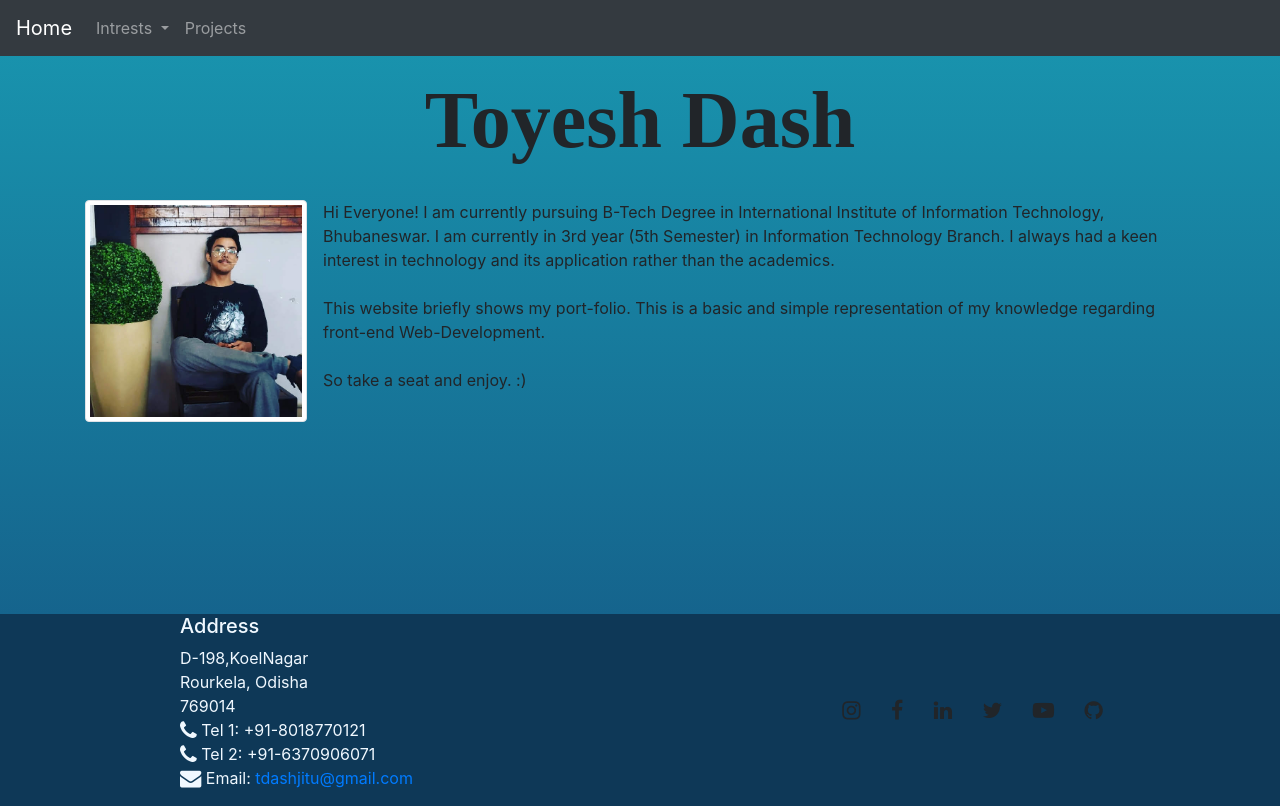
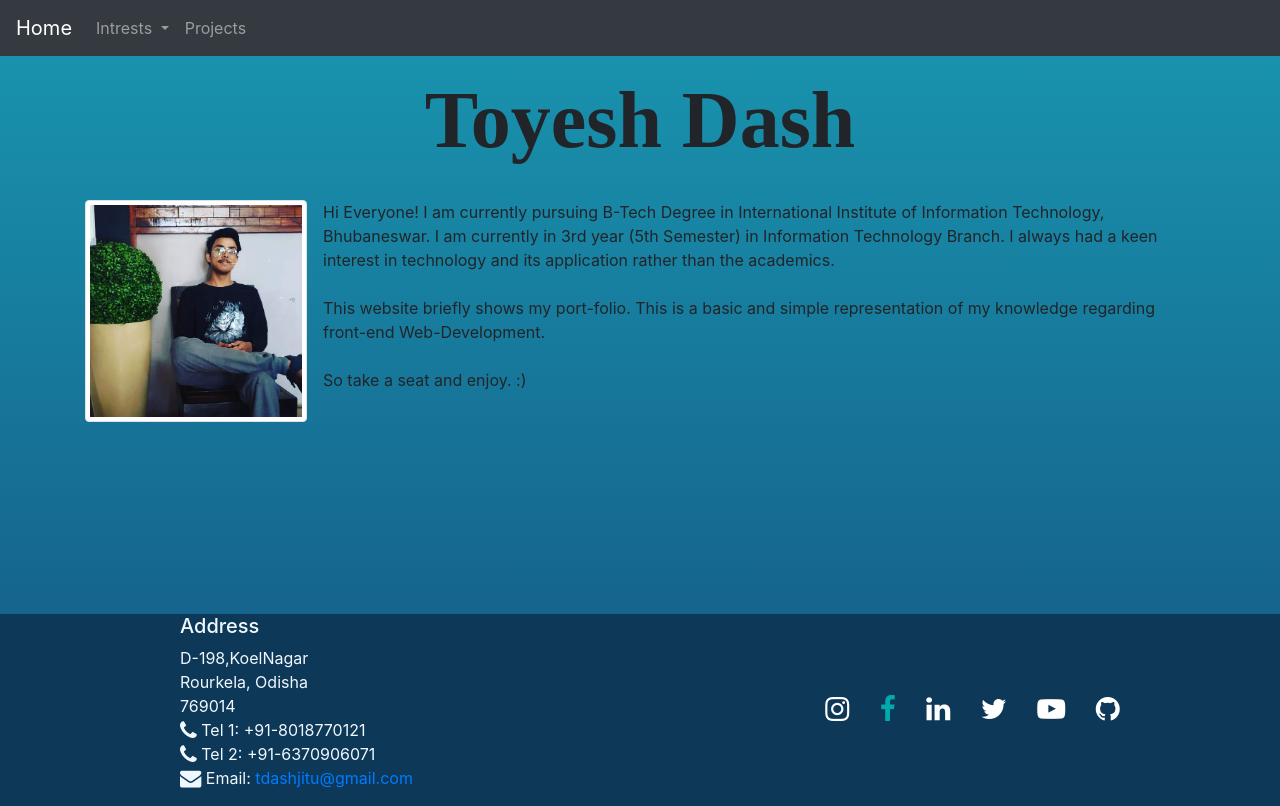
Before and after one commit to Toyesh31/Toyesh31.github.io, a plain HTML site: page index.html in a window 1280 px wide. In both pictures the pointer is over the link 897 px from the left and 710 px from the top of the page. Drawn offline with nearby package versions, Linux system fonts and the light colour scheme.

Commit message:
added hover to links and increased font size

```diff
--- a/style.css
+++ b/style.css
@@ -17,3 +17,19 @@ footer{
 .music{
     color: #ffffff;
 }
+
+.sociallink a{
+	color: white;
+}
+.sociallink a:nth-child(2):hover, .sociallink a:nth-child(3):hover, .sociallink a:nth-child(4):hover{
+	color: #00AAAA;
+}
+.sociallink a:nth-child(5):hover, .sociallink a:nth-child(1):hover{/* You can add .sociallink a:nth-child(7):hover if you want mail here*/
+	color: red;
+}
+.sociallink a:nth-child(6):hover{
+	color: #00AA55;
+}
+.sociallink i{
+	font-size: 28px;
+}
```
